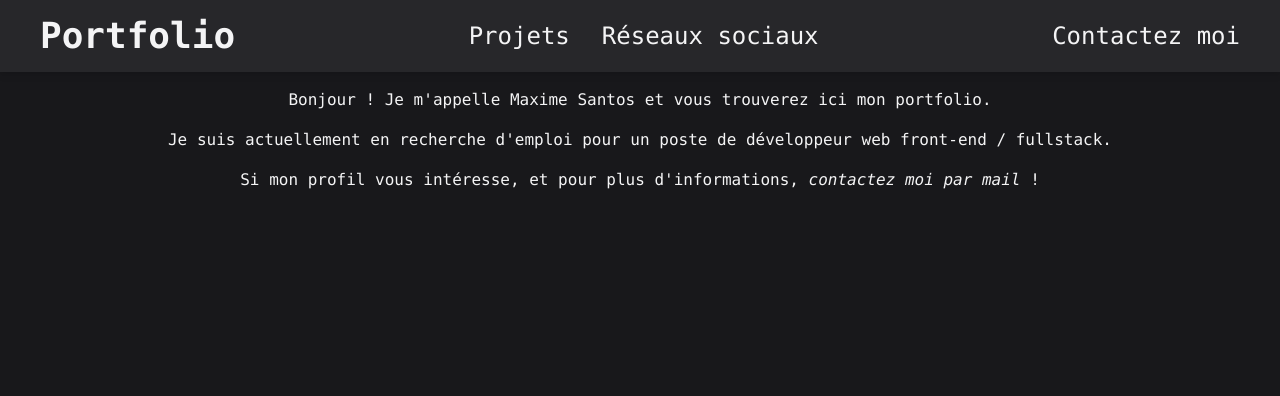
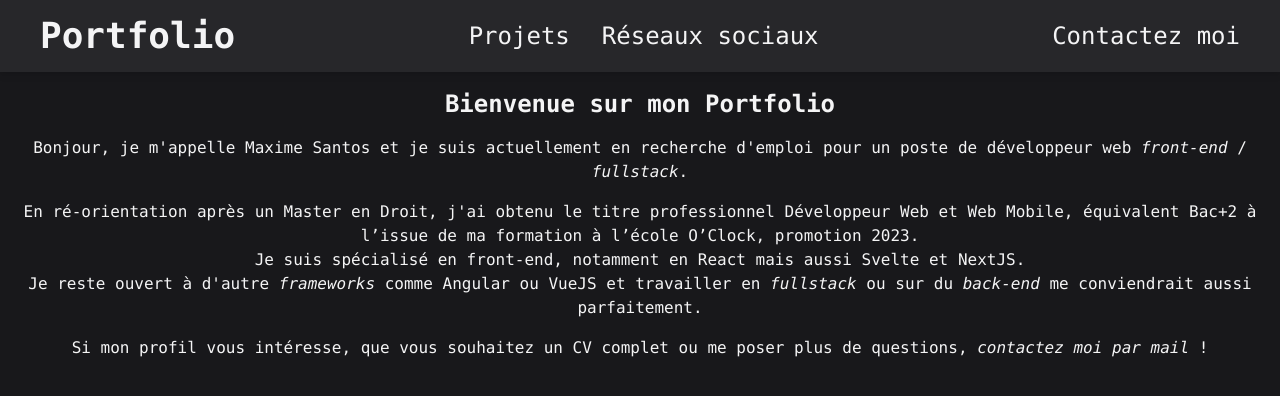
Before and after one commit to MaximeSantos/Portfolio, a SvelteKit app: page / in a window 1280 px wide. Shown: the top 396 px of the page. Built offline with nearby package versions, Linux system fonts and the light colour scheme.

Commit message:
Add titles on each page, more infos on frontpage and a short description of the project page

```diff
--- a/src/routes/+page.svelte
+++ b/src/routes/+page.svelte
@@ -1,17 +1,23 @@
-<p class="m-4 flex justify-center">
-	<!-- Hello ! My name is Maxime Santos, web developer, and here you will find my portfolio. -->
-	Bonjour ! Je m'appelle Maxime Santos et vous trouverez ici mon portfolio.
+<h1 class="text-center">Bienvenue sur mon Portfolio</h1>
+<p class="m-4 text-center">
+	Bonjour, je m'appelle Maxime Santos et je suis actuellement en recherche d'emploi pour un poste de
+	développeur web <i>front-end</i> / <i>fullstack</i>.
 </p>
 
-<p class="m-4 flex justify-center">
-	<!-- I am currently open to work as a front-end / fullstack web developer. -->
-	Je suis actuellement en recherche d'emploi pour un poste de développeur web front-end / fullstack.
+<p class="mt-4 text-center">
+	En ré-orientation après un Master en Droit, j'ai obtenu le titre professionnel Développeur Web et
+	Web Mobile, équivalent Bac+2 à l’issue de ma formation à l’école O’Clock, promotion 2023.
+</p>
+<p class=" text-center">
+	Je suis spécialisé en front-end, notamment en React mais aussi Svelte et NextJS.
+</p>
+<p class="text-center">
+	Je reste ouvert à d'autre <i>frameworks</i> comme Angular ou VueJS et travailler en
+	<i>fullstack</i>
+	ou sur du <i>back-end</i> me conviendrait aussi parfaitement.
 </p>
 
-<p class="m-4 flex justify-center">
-	<!-- I am looking forward to hearing from you !  -->
-	Si mon profil vous intéresse, et pour plus d'informations,&nbsp;<a
-		class="italic hover:underline"
-		href="/contact">contactez moi par mail</a
-	>&nbsp!
+<p class="m-4 text-center">
+	Si mon profil vous intéresse, que vous souhaitez un CV complet ou me poser plus de
+	questions,&nbsp;<a class="italic hover:underline" href="/contact">contactez moi par mail</a>&nbsp!
 </p>
--- a/src/routes/contact/+page.svelte
+++ b/src/routes/contact/+page.svelte
@@ -4,7 +4,8 @@
 	let { data }: { data: PageData } = $props();
 </script>
 
-<p class="flex justify-center">
+<h1 class="mb-5 text-center">Contactez-moi</h1>
+<p class="text-center">
 	Adresse mail :&nbsp;<a
 		class="italic text-slate-800 hover:underline dark:text-slate-300"
 		href="mailto:max.sant@outlook.fr">max.sant@outlook.fr</a
--- a/src/routes/projects/+page.svelte
+++ b/src/routes/projects/+page.svelte
@@ -6,6 +6,12 @@
 	let { data }: { data: PageData } = $props();
 </script>
 
+<h1 class="text-center">Mes projets</h1>
+<p class="text-center">Une liste de quelques uns de mes projets de sites webs.</p>
+<p class="text-center">
+	Sur mon <a class="italic hover:underline" href="/socials">profil Github</a>, vous trouverez les
+	<i>repositories</i> associés ainsi que d'autres de mes projets publics.
+</p>
 <div class="m-4 flex justify-center">
 	<div class="m-4 flex max-w-[60vw] flex-wrap justify-center">
 		{#each data.projects as { link, title, desc, previewUrl }}
--- a/src/routes/socials/+page.svelte
+++ b/src/routes/socials/+page.svelte
@@ -4,16 +4,20 @@
 	let { data }: { data: PageData } = $props();
 </script>
 
+<h1 class="mb-5 text-center">Mes réseaux sociaux</h1>
 <div class="flex flex-col items-center">
 	<p class="">
-		&nbsp; Github : <a class="italic hover:underline" href="https://github.com/MaximeSantos"
-			>github.com/MaximeSantos</a
+		&nbsp; Github : <a
+			class="italic hover:underline"
+			href="https://github.com/MaximeSantos"
+			target="_blank">github.com/MaximeSantos</a
 		>
 	</p>
 	<p class="">
 		&nbsp; Linkedin : <a
 			class="italic hover:underline"
-			href="https://www.linkedin.com/in/maxime-santos-dev">linkedin.com/in/maxime-santos-dev</a
+			href="https://www.linkedin.com/in/maxime-santos-dev"
+			target="_blank">linkedin.com/in/maxime-santos-dev</a
 		>
 	</p>
 </div>
```
